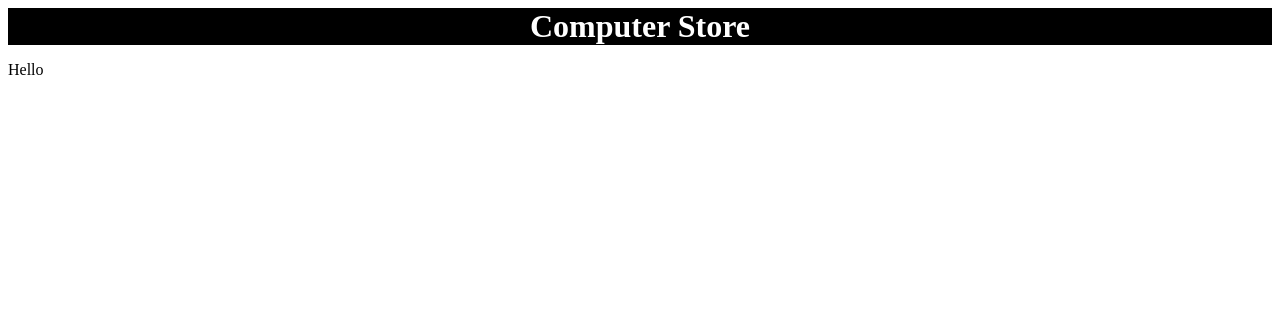
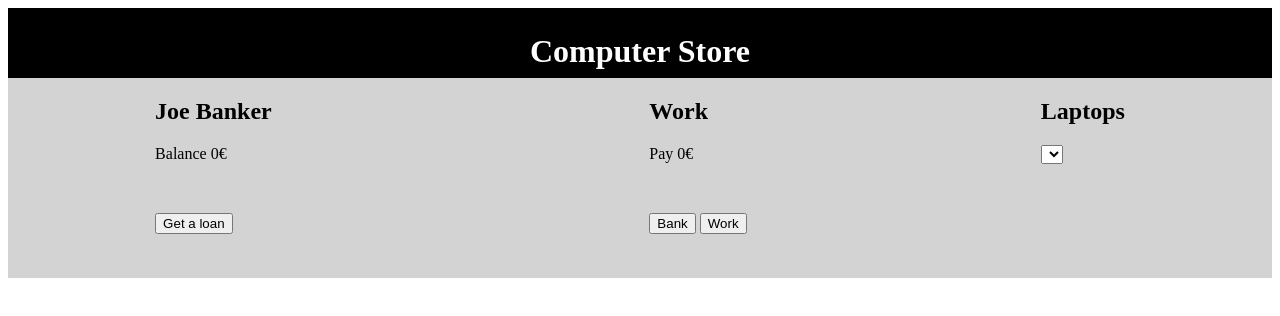
Before and after one commit to Maxbwee/ComputerShop, a plain HTML site: page index.html in a window 1280 px wide. Drawn offline with Linux system fonts and the light colour scheme.

Commit message:
Started working on website HTML, CSS and Js

```diff
--- a/app.js
+++ b/app.js
@@ -0,0 +1,10 @@
+const laptopsElement = document.getElementById("laptops");
+const workBalanceElement = document.getElementById("work-balance");
+const bankBalanceElement = document.getElementById("bank-balance");
+const workButtonElement = document.getElementById("work-btn");
+const bankButtonElement = document.getElementById("bank-btn");
+const loanButtonElement = document.getElementById("loan-btn");
+
+let laptops = [];
+let workBalance = 0;
+let bankBalance = 0;
--- a/index.html
+++ b/index.html
@@ -10,15 +10,37 @@
 <body>
     <!-- The header for the webpage -->
     <header>
-        <div id="header">
+        <div id='header'>
             <h1>Computer Store</h1>
         </div>
     </header>
 
+    <div id='elements'>
+        <div id='bank'>
+            <h2>Joe Banker</h2>
+                <label> Balance </label>
+                <label id="bank-balance"> 0€</label>
+                <br/>
+            <button id="loan-btn">Get a loan</button>
+        </div>
 
-    <p>
-        Hello
-    </p>
+        <div id='work'>
+            <h2>Work</h2>
+            <label >Pay</label>
+            <label id="work-balance"> 0€</label>
+            <br/>
+            <button id="bank-btn">Bank</button>
+            <button id="work-btn">Work</button>
+        </div>
+
+        <div id='laptop'>
+            <h2>Laptops</h2>
+            <select name="laptops" id="laptops">
+            </select>
+        </div>
+    </div>
+
+
 
 <script src="app.js"></script>
 </body>
--- a/style.css
+++ b/style.css
@@ -1,8 +1,37 @@
-h1{
+h1 {
+    margin: 0;
     color: white;
-    border: 50px;
-    margin: 0;
-    padding: 0;
-    background-color: black;
-    text-align: center;
+
 }
+#header {
+
+float: top;
+background-color: black;
+text-align: center;
+padding: 25px;
+height: 20px;
+
+}
+
+#elements{
+    display:flex;
+    flex-direction: row;
+    justify-content: space-around;
+    background-color: lightgray;
+}
+
+#bank{
+
+    height: 200px;
+    width: 200px;
+
+
+}
+
+#loan-btn {
+    margin-top: 50px;
+}
+
+#bank-btn{
+    margin-top: 50px;
+}
```
